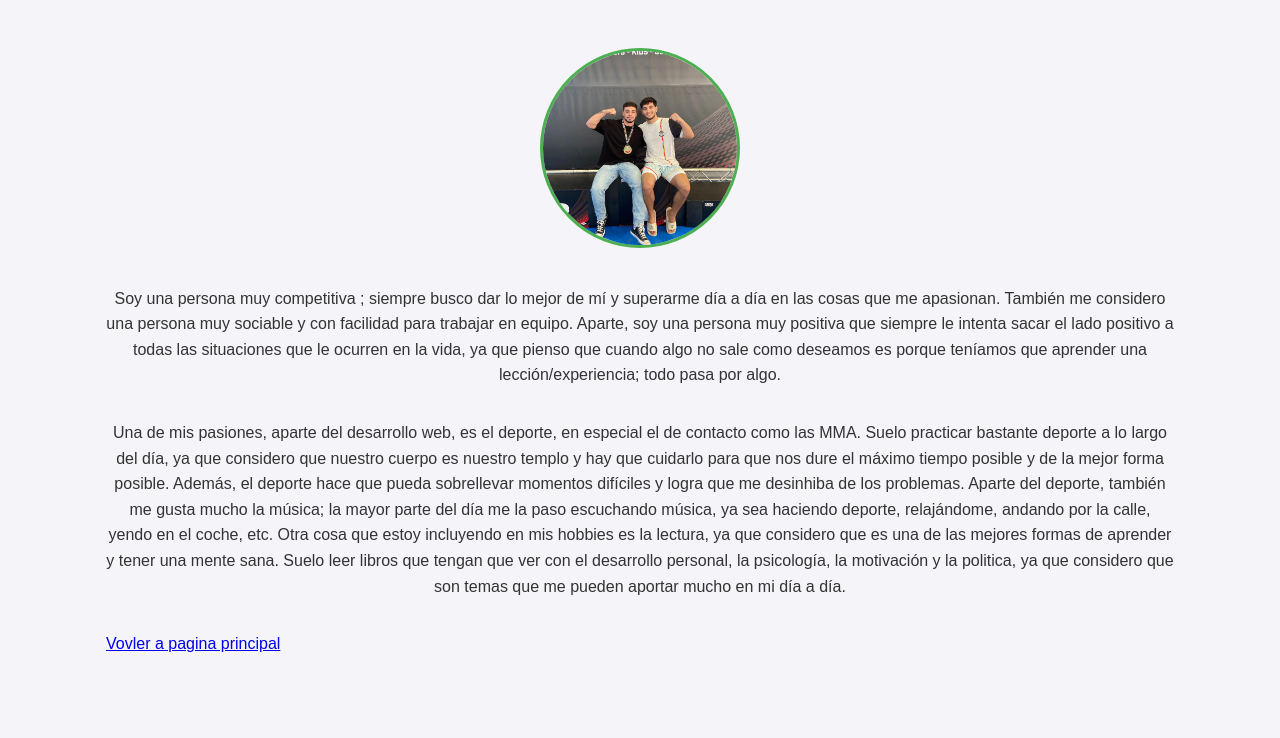
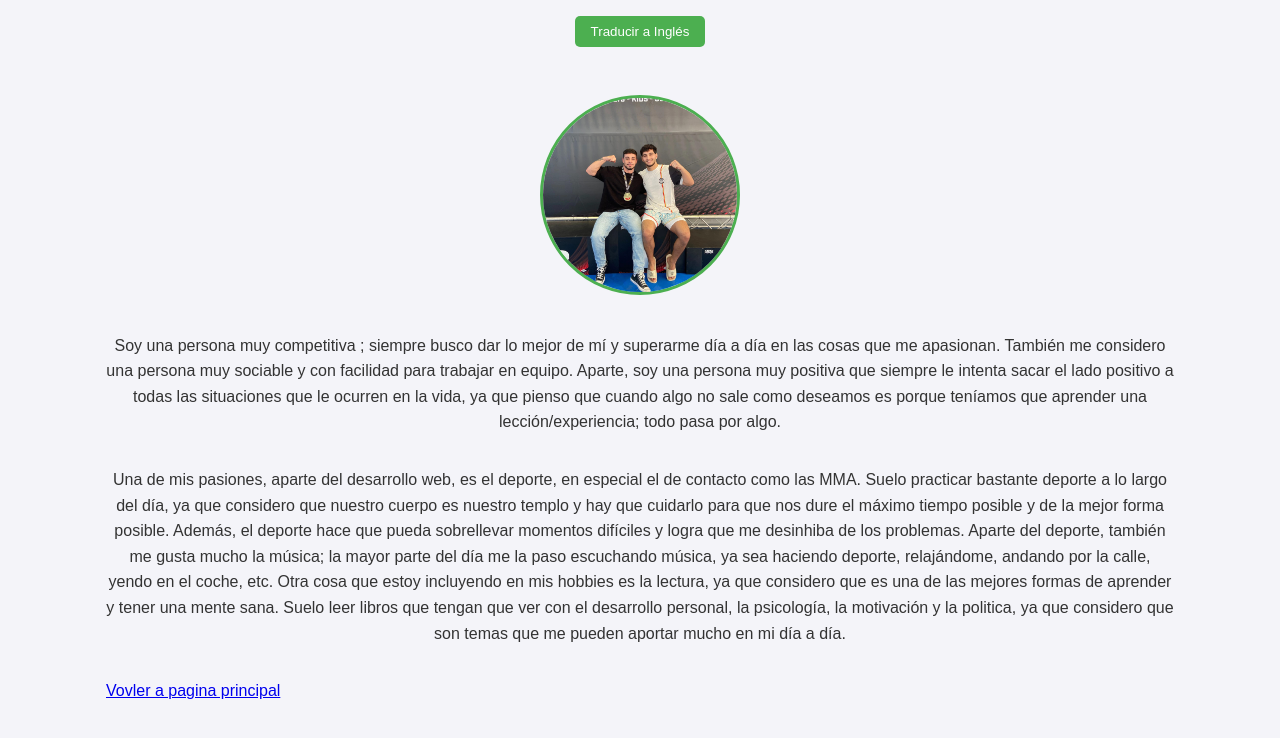
Before and after one commit to jc-florido/portafolios, a plain HTML site: page sobre_mi.html in a window 1280 px wide. Drawn offline with Linux system fonts and the light colour scheme.

Commit message:
botin traducir descripcion

```diff
--- a/sobre_mi.html
+++ b/sobre_mi.html
@@ -5,8 +5,19 @@
     <meta name="viewport" content="width=device-width, initial-scale=1.0">
     <link rel="stylesheet" href="estilo.css">
     <title>Document</title>
+
+    <script>
+        function translatePage() {
+            const elements = document.querySelectorAll('[data-es]');
+            elements.forEach(el => {
+                el.innerText = el.getAttribute('data-en');
+            });
+        }
+    </script>
 </head>
 <body>
+
+    <button class="translate-button" onclick="translatePage()">Traducir a Inglés</button>
 
     <div class="container">
         <section id="sobre-mi" class="section profile">
```
